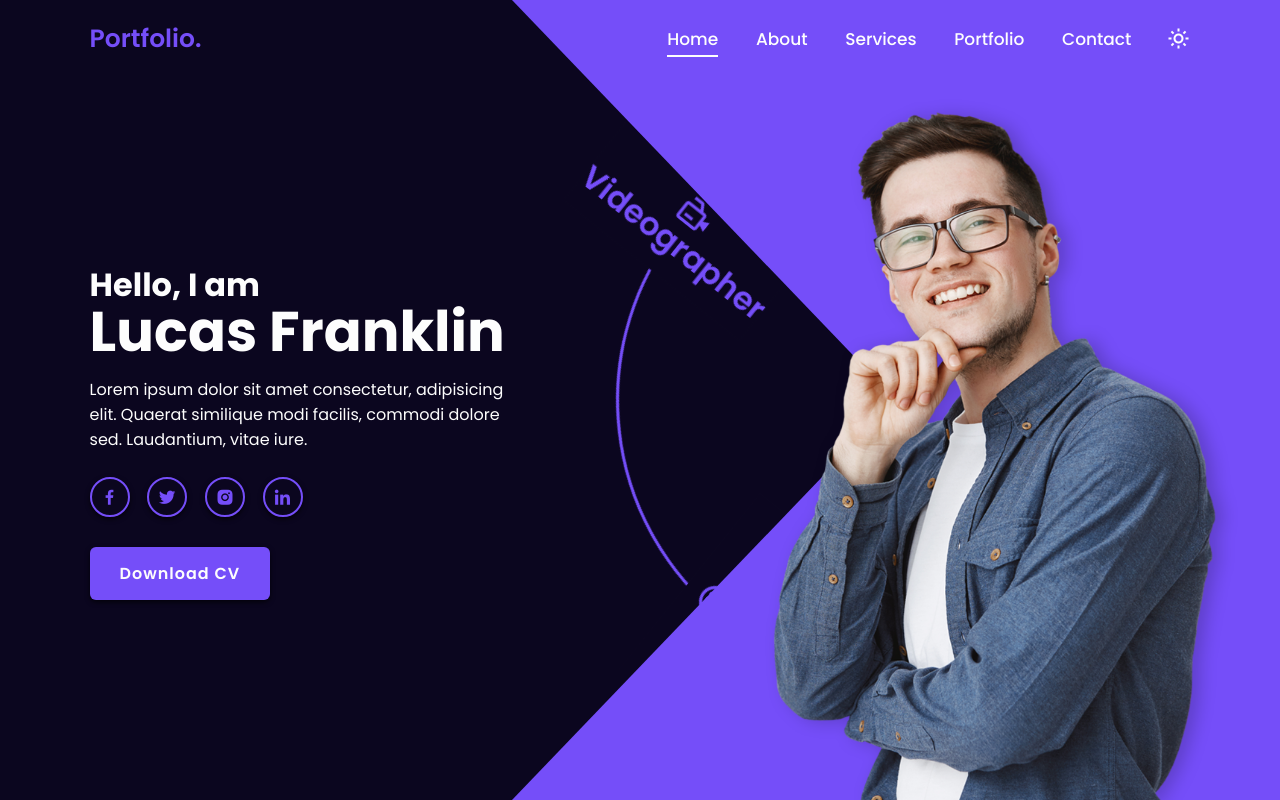
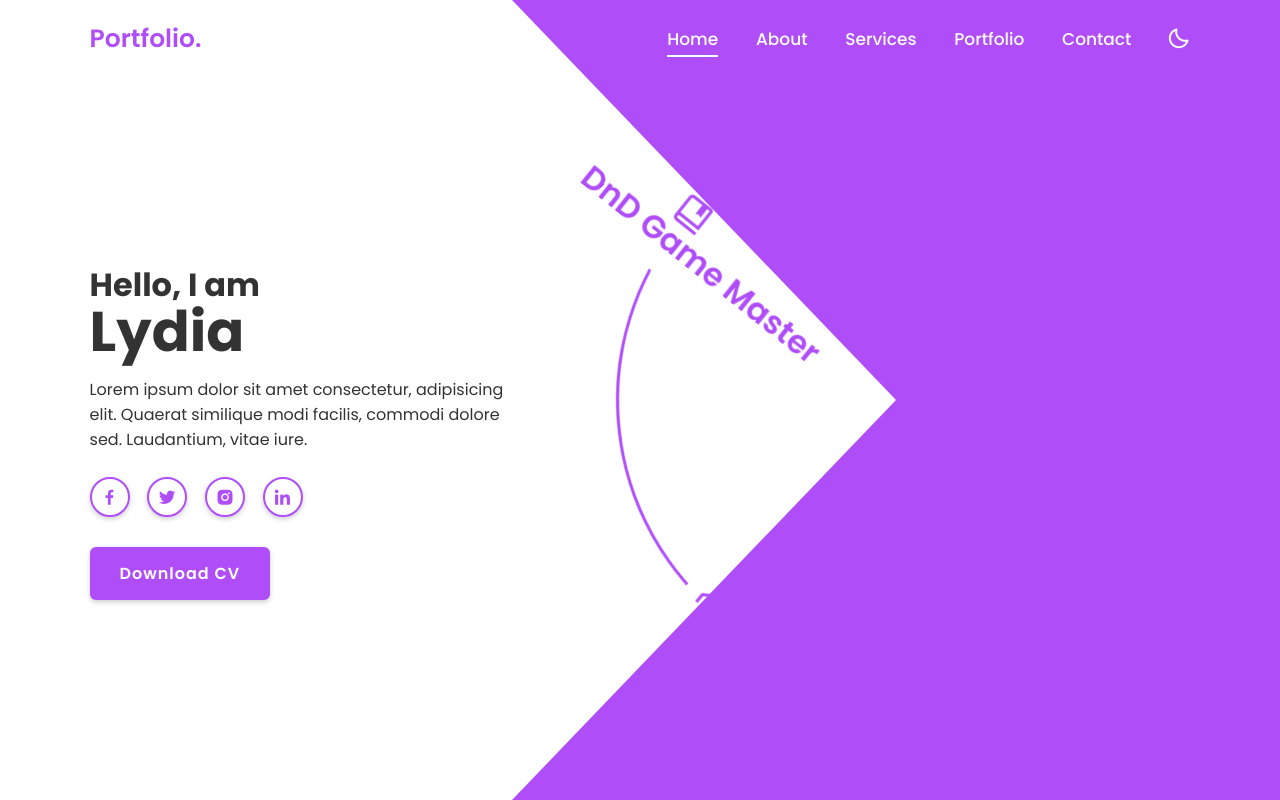
Before and after one commit to AngelGketsis/cv-site, a plain HTML site: page root/index.html in a window 1280 px wide. Both pictures are taken after a click on the element 1178 px from the left and 39 px from the top of the page. Shown: the top 800 px of the page. Drawn offline with nearby package versions, Linux system fonts and the light colour scheme.

Commit message:
Published V0.1

```diff
--- a/root/css/style.css
+++ b/root/css/style.css
@@ -12,11 +12,17 @@
 }
 
 :root {
-    --bg-color: #fdfdfd;
-    --text-color: #333;
-    --main-color: #754ef9;
+    /*--bg-color: #ffffff;*/
+    --bg-color: #0b061f;
+
+    /*--text-color: #333;*/
+    --text-color: #fdfdfd;
+
+    --main-color: #af4ef9;
     --white-color: #fdfdfd;
-    --shadow-color: rgba(0, 0, 0, .2);
+
+    /*--shadow-color: rgba(0, 0, 0, .2);*/
+    --shadow-color: rgba(0, 0, 0, .7);
 }
 
 *::selection {
@@ -24,10 +30,10 @@
     color: var(--bg-color);
 }
 
-.dark-mode {
-    --bg-color: #0b061f;
-    --text-color: #fdfdfd;
-    --shadow-color: rgba(0, 0, 0, .7);
+.light-mode {
+    --bg-color: #ffffff;
+    --text-color: #333;
+    --shadow-color: rgba(0, 0, 0, .2);
 }
 
 html {
@@ -96,13 +102,13 @@ body {
     opacity: .7;
 }
 
-#darkMode-icon {
+#lightMode-icon {
     font-size: 2.4rem;
     color: var(--white-color);
     cursor: pointer;
 }
 
-.header.sticky #darkMode-icon {
+.header.sticky #lightMode-icon {
     color: var(--text-color);
     opacity: .9;
 }
@@ -248,7 +254,19 @@ section {
 }
 
 .home .profession-box .profession:nth-child(1) i {
-    margin-right: 15px;
+    margin-right: 100px;
+}
+
+.home .profession-box .profession:nth-child(2) i {
+    margin-right: 35px;
+}
+
+.home .profession-box .profession:nth-child(3) i {
+    margin-right: 50px;
+}
+
+.home .profession-box .profession:nth-child(4) i {
+    margin-right: 75px;
 }
 
 .home .profession-box .profession:nth-child(2),
--- a/root/index.html
+++ b/root/index.html
@@ -31,7 +31,7 @@
             <a href="#contact">Contact</a>
         </nav>
 
-        <div class="bx bx-moon" id="darkMode-icon"></div>
+        <div class="bx bx-sun" id="lightMode-icon"></div>
 
         <div class="bx bx-menu" id="menu-icon"></div>
     </header>
@@ -40,7 +40,7 @@
     <section class="home" id="home">
         <div class="home-content">
             <h3>Hello, I am</h3>
-            <h1>Lucas Franklin</h1>
+            <h1>Lydia</h1>
             <p>Lorem ipsum dolor sit amet consectetur, adipisicing elit. Quaerat similique modi facilis, commodi dolore
                 sed. Laudantium, vitae iure.</p>
 
@@ -57,21 +57,22 @@
         <div class="profession-container">
             <div class="profession-box">
                 <div class="profession" style="--i:0;">
-                    <i class='bx bx-code-alt'></i>
-                    <h3>Web Developer</h3>
+                    <i class='bx bx-code-block'></i>
+                    <h3>Software Developer</h3>
                 </div>
                 <div class="profession" style="--i:1;">
-                    <i class='bx bx-camera'></i>
-                    <h3>Photographer</h3>
+                    <i class='bx bx-game'></i>
+                    <h3>Game Designer</h3>
                 </div>
                 <div class="profession" style="--i:2;">
-                    <i class='bx bx-palette'></i>
-                    <h3>Web Designer</h3>
+                    <i class='bx bx-video-recording'></i>
+                    <h3>Drone Enthusiast</h3>
                 </div>
                 <div class="profession" style="--i:3;">
-                    <i class='bx bx-video-recording'></i>
-                    <h3>Videographer</h3>
+                    <i class='bx bx-book-bookmark'></i>
+                    <h3>DnD Game Master</h3>
                 </div>
+
 
                 <div class="circle"></div>
             </div>
@@ -80,14 +81,14 @@
         </div>
 
         <div class="home-img">
-            <img src="images/home.png" alt="">
+            <img src="" alt=""> <!--src image @ images/home.png -->
         </div>
     </section>
 
     <!-- about section design -->
     <section class="about" id="about">
         <div class="about-img">
-            <img src="images/about.png" alt="">
+            <img src="" alt="">  <!--src image @ images/about.png -->
         </div>
 
         <div class="about-content">
@@ -114,7 +115,7 @@
             </div>
             <div class="services-box">
                 <i class='bx bxs-paint'></i>
-                <h3>Graphic Design</h3>
+                <h3>Back End Development</h3>
                 <p>Lorem ipsum dolor sit amet consectetur, adipisicing elit. Excepturi itaque similique, architecto
                     eaque ut quas delectus pariatur nesciunt in eligendi mollitia dicta.</p>
                 <a href="#" class="btn">Read More</a>
@@ -138,9 +139,9 @@
                 <img src="images/portfolio1.jpg" alt="">
 
                 <div class="portfolio-layer">
-                    <h4>Web Design</h4>
-                    <p>Lorem ipsum dolor sit amet consectetur adipisicing elit. Similique, ipsam est.</p>
-                    <a href="#"><i class='bx bx-link-external'></i></a>
+                    <h4>Simple Leave Submission and Management System</h4>
+                    <p>A very simplistic system for a hypothetical employees to submit leave requests and for managers to either accept them or decline them.</p>
+                    <a href="https://github.com/AngelGketsis/Simple-Leave-Submission-and-Managment-for-Companies"><i class='bx bx-link-external'></i></a>
                 </div>
             </div>
             <div class="portfolio-box">
@@ -258,7 +259,7 @@
     <!-- footer design -->
     <footer class="footer">
         <div class="footer-text">
-            <p>Copyright &copy; 2023 by Codehal | All Rights Reserved.</p>
+            <p>Copyright &copy; 2024 by Angelos Gketsis | All Rights Reserved.</p>
         </div>
 
         <div class="footer-iconTop">
--- a/root/js/script.js
+++ b/root/js/script.js
@@ -19,7 +19,7 @@ window.onscroll = () => {
         let height = sec.offsetHeight;
         let id = sec.getAttribute('id');
 
-        if(top >= offset && top < offset + height) {
+        if (top >= offset && top < offset + height) {
             navLinks.forEach(links => {
                 links.classList.remove('active');
                 document.querySelector('header nav a[href*=' + id + ']').classList.add('active');
@@ -59,11 +59,16 @@ var swiper = new Swiper(".mySwiper", {
 
 
 /*========== dark light mode ==========*/
-let darkModeIcon = document.querySelector('#darkMode-icon');
+let lightModeIcon = document.querySelector('#lightMode-icon');
+let body = document.body;
 
-darkModeIcon.onclick = () => {
-    darkModeIcon.classList.toggle('bx-sun');
-    document.body.classList.toggle('dark-mode');
+// Initially set the dark mode classes
+lightModeIcon.classList.add('bx-moon');
+
+lightModeIcon.onclick = () => {
+    // Toggle dark mode classes
+    lightModeIcon.classList.toggle('bx-sun');
+    body.classList.toggle('light-mode');
 };
 
 
```
Lines whose indentation alone changed are shown as unchanged.
